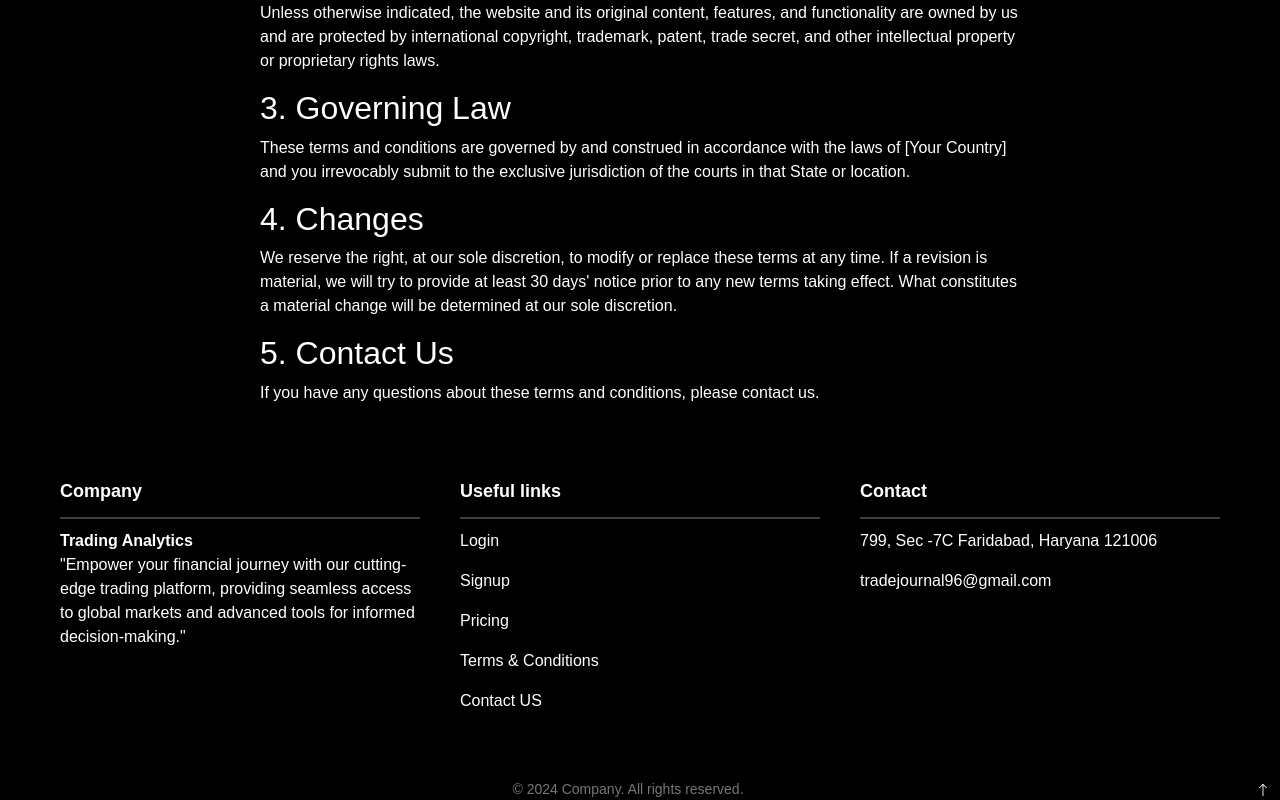
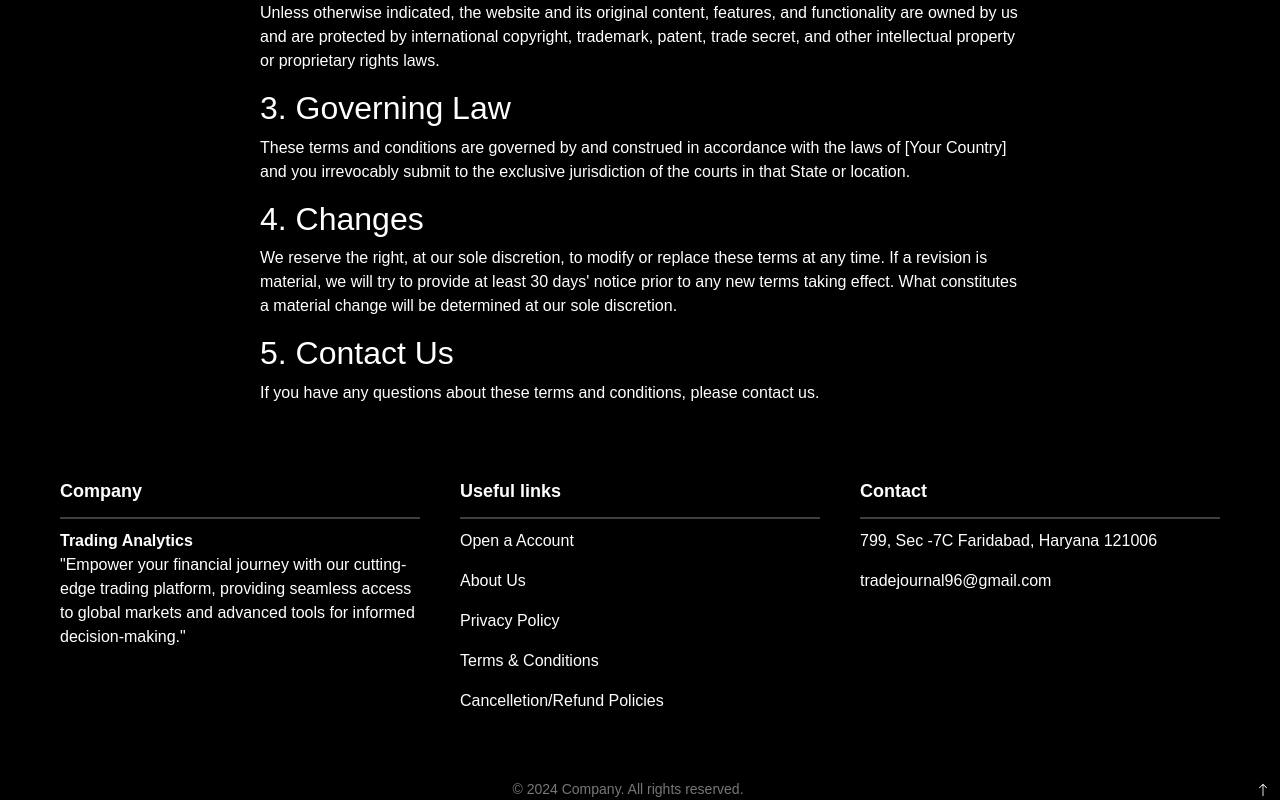
Before and after one commit to Sohel478/LandingPage, a React (Create React App) app: page /terms in a window 1280 px wide. Shown: the part 386-1186 px from the top of the page. Built offline with nearby package versions, Linux system fonts and the light colour scheme; a web font is replaced by a local one.

Commit message:
Update Footer.js

```diff
--- a/src/Components/Footer/Footer.js
+++ b/src/Components/Footer/Footer.js
@@ -53,19 +53,20 @@ function Footer() {
           <h6 className="section-title">Useful links</h6>
           <hr className="section-divider" />
           <p>
-            <Link to={'./signin'}  className="footer-link">Login</Link>
+            <Link to={'./signin'}  className="footer-link">Open a Account</Link>
           </p>
-          <p>
-            <Link to={'./signup'}  className="footer-link">Signup</Link>
+
+          <p className="footer-link" onClick={handlePriceNav}>
+              About Us
           </p>
           <p className="footer-link" onClick={handlePriceNav}>
-              Pricing
+              Privacy Policy
           </p>
           <p className="footer-link" onClick={handleTnC}>
               Terms & Conditions
           </p>
           <p className="footer-link" onClick={handleContactUs}>
-              Contact US
+              Cancelletion/Refund Policies
           </p>
 
         </div>
```
